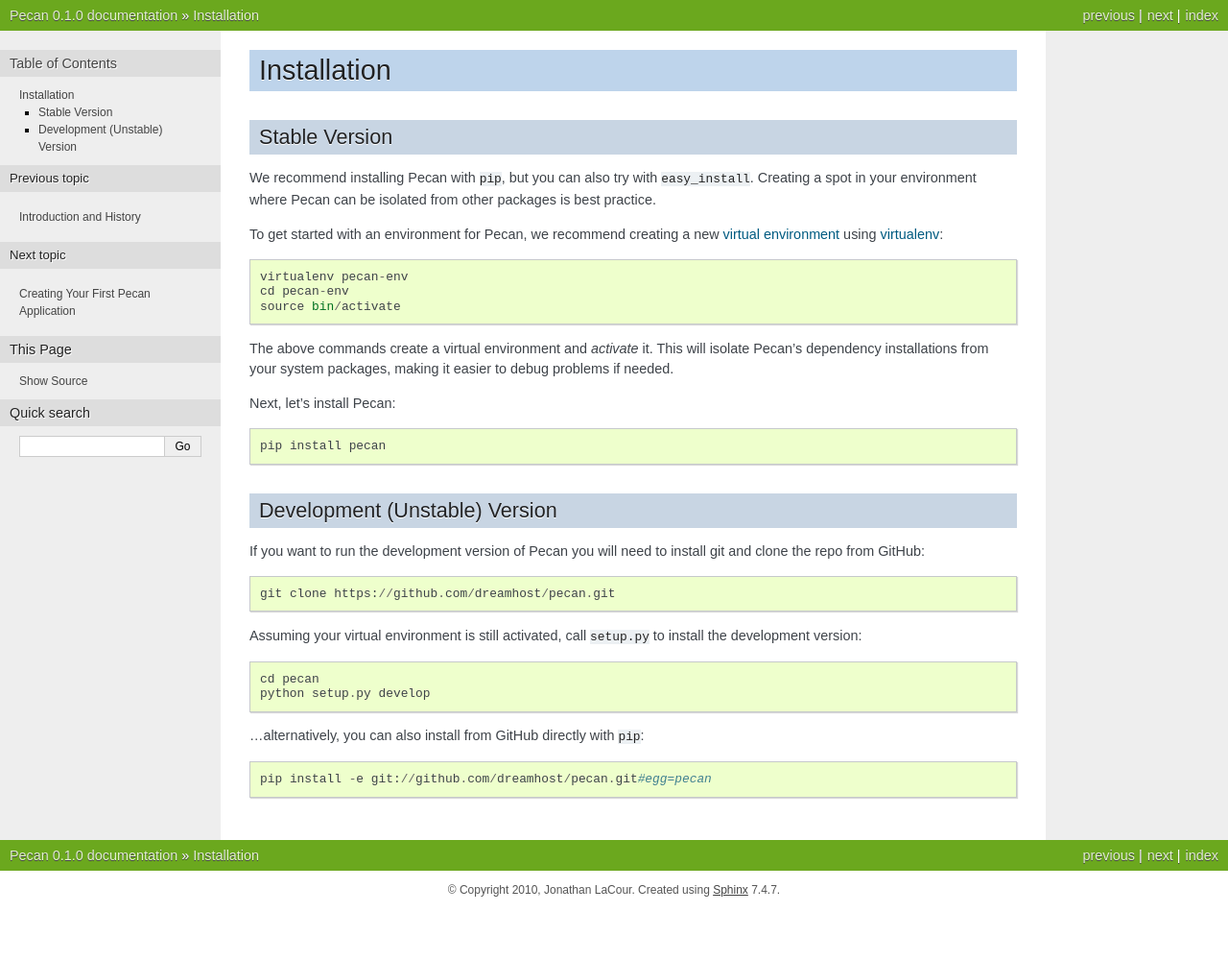
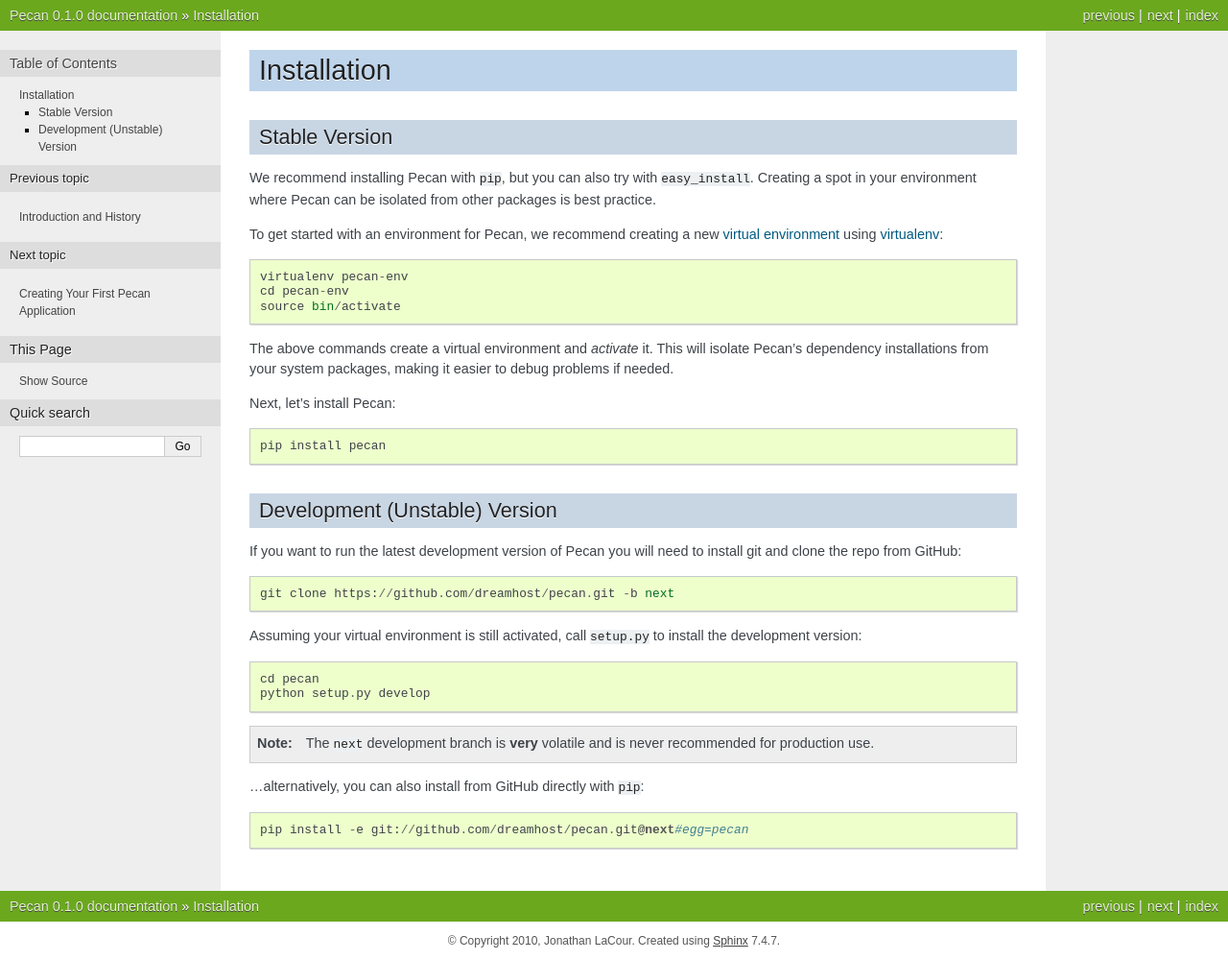
Before and after one commit to stackforge/pecan, a Sphinx documentation site: the page built from docs/source/installation.rst, in a window 1280 px wide. Shown: the whole page at 96% size. Built offline with Sphinx 7.4.7, drawn with Linux system fonts in a browser that asks for light colours; before the commit the page ends 947 px from its top, so only the background shows below that.

Commit message:
Updating installation instructions.

```diff
--- a/docs/source/installation.rst
+++ b/docs/source/installation.rst
@@ -29,10 +29,10 @@
 
 Development (Unstable) Version
 ------------------------------
-If you want to run the development version of Pecan you will
+If you want to run the latest development version of Pecan you will
 need to install git and clone the repo from GitHub::
 
-    git clone https://github.com/dreamhost/pecan.git
+    git clone https://github.com/dreamhost/pecan.git -b next
 
 Assuming your virtual environment is still activated, call ``setup.py`` to
 install the development version::
@@ -40,6 +40,10 @@
     cd pecan
     python setup.py develop
 
+.. note::
+    The ``next`` development branch is **very** volatile and is never
+    recommended for production use.
+
 ...alternatively, you can also install from GitHub directly with ``pip``::
 
-    pip install -e git://github.com/dreamhost/pecan.git#egg=pecan
+    pip install -e git://github.com/dreamhost/pecan.git@next#egg=pecan
```
